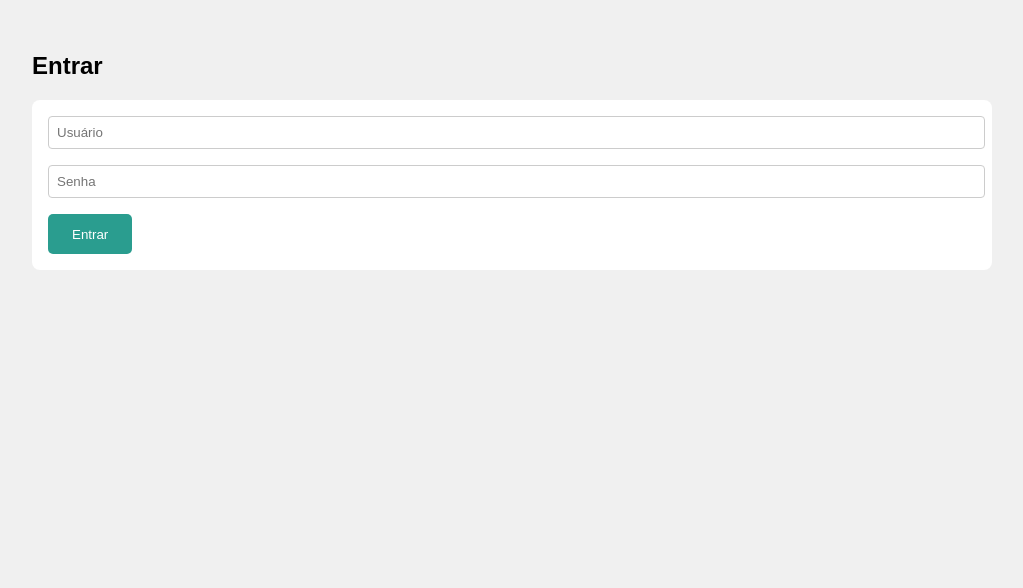
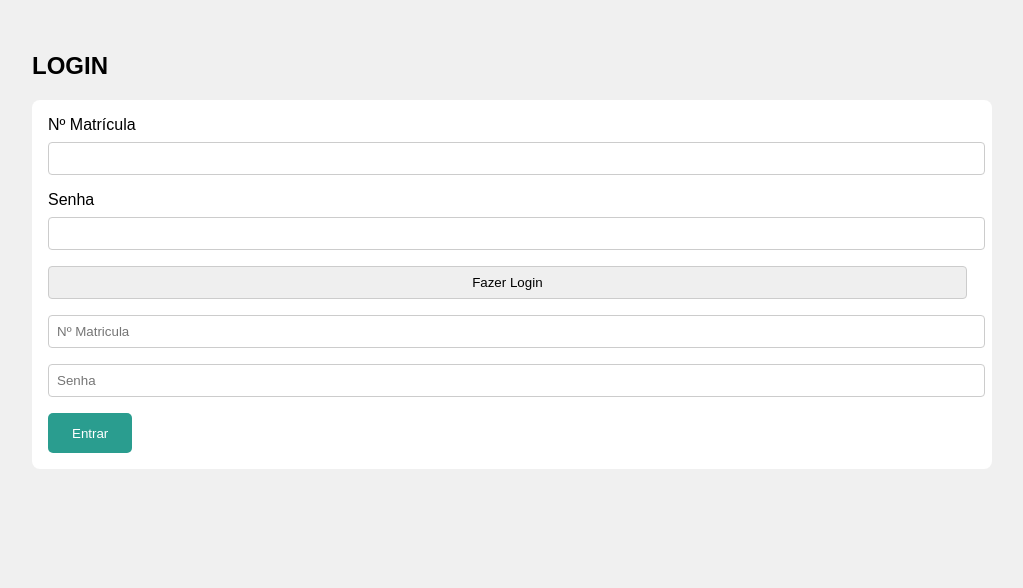
Before and after one commit to UillianAraujo/mvpBackendUnifeso, a Flask app: page /loginAdm in a window 1280 px wide. Shown: the part 87-675 px from the top of the page, without its empty margins (128-1151 px from the left). Run offline with Flask 3, Linux system fonts and the light colour scheme.

Commit message:
rotas/forms no html

```diff
--- a/mageVerde/forms.py
+++ b/mageVerde/forms.py
@@ -10,7 +10,7 @@ class LoginUsuarioForm(FlaskForm):
     botaoConfirmacao = SubmitField('Fazer Login')
 
 class LoginAdmForm(FlaskForm):
-    matricula = StringField('Matrícula', validators=[DataRequired(), Email()])
+    matricula = StringField('Nº Matrícula', validators=[DataRequired(), Email()])
     senha = PasswordField('Senha', validators=[DataRequired(), Length(min=6, max=20)])
     botaoConfirmacao = SubmitField('Fazer Login')
 
--- a/mageVerde/routes.py
+++ b/mageVerde/routes.py
@@ -15,7 +15,7 @@ def loginUsuario():
 #rota do longinAdm
 @app.route('/loginAdm', methods=['GET', 'POST'])
 def loginAdm():
-    return render_template('loginAdm.html')
+    return render_template('loginAdm.html', form=LoginAdmForm())
 
 #rota da areaAdm
 @app.route('/areaAdm', methods=['GET'])
--- a/mageVerde/templates/loginAdm.html
+++ b/mageVerde/templates/loginAdm.html
@@ -21,9 +21,18 @@
     </header>
 
     <section class="admin-dashboard">
-        <h2>Entrar</h2>
+        <h2>LOGIN</h2>
         <form action="/submit" method="POST">
-            <input type="text" name="username" placeholder="Usuário" required>
+            {{ form.csrf_token }}
+
+            {{ form.matricula.label() }}
+            {{ form.matricula() }}
+
+            {{ form.senha.label() }}
+            {{ form.senha() }}
+
+            {{ form.botaoConfirmacao() }}
+            <input type="text" name="username" placeholder="Nº Matricula" required>
             <input type="password" name="password" placeholder="Senha" required>
             <button type="submit">Entrar</button>
         </form>
--- a/mageVerde/templates/loginUsuario.html
+++ b/mageVerde/templates/loginUsuario.html
@@ -22,11 +22,11 @@
     </header>
 
     <section class="admin-dashboard">
-        <h2>Entrar</h2>
+        <h2>LOGIN</h2>
         <form action="/loginUsuario" method="POST">
             {{ form.csrf_token }}
 
-            {{ form.email.label() }}
+            {{ form.email.label(placeholder="E-mail", required=True) }}
             {{ form.email() }}
 
             {{ form.senha.label() }}
```
